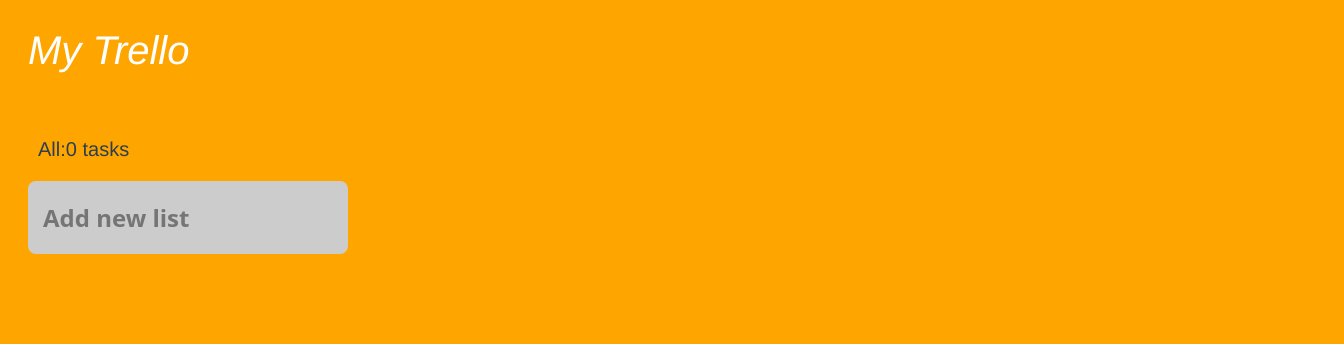
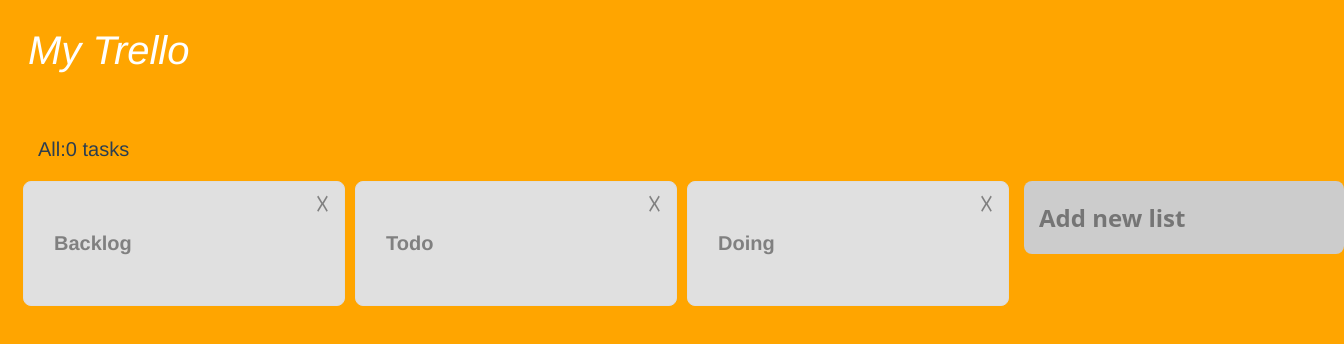
Before and after one commit to 0322keisuke/my-vue-trello, a Vue app: page / in a window 1280 px wide. Shown: the top 344 px of the page, 1344 px wide, since content can reach past the window. Built offline with nearby package versions, Linux system fonts and the light colour scheme.

Commit message:
3-3 削除機能の追加

```diff
--- a/src/components/Board.vue
+++ b/src/components/Board.vue
@@ -5,7 +5,14 @@
     </header>
     <main>
       <p class="info-line">All:0 tasks</p>
-      <list-add />
+      <div class="list-index">
+        <list v-for="(item, index) in lists"
+              :key="item.id"
+              :title="item.title"
+              :listIndex="index"
+        />
+       <list-add />
+      </div>
     </main>
   </div>
 </template>
@@ -13,10 +20,19 @@
 
 <script>
 import ListAdd from './ListAdd.vue'
+import List from './List'
+import { mapState } from 'vuex'
 
  export default {
    components:{
-     ListAdd
+     ListAdd,
+     List,
+   },
+
+   computed:{
+     ...mapState([
+       'lists'
+     ]),
    },
  }
 </script>
--- /dev/null
+++ b/src/components/List.vue
@@ -0,0 +1,32 @@
+<template>
+  <div class="list">
+    <div class="listheader">
+      <p class="list-title">{{ title }}</p>
+      <div class="deletelist" @click="removeList">☓</div>
+    </div>
+  </div>
+</template>
+
+<script>
+
+export default{
+  props:{
+    title:{
+      type:String,
+      required: true
+    },
+    listIndex:{
+      type: Number,
+      required:true
+    }
+  },
+  methods:{
+    removeList:function(){
+      if(confirm('本当にこのリストを削除しますか？')){
+        this.$store.dispatch('removelist',{ listIndex: this.listIndex})
+      }
+    },
+  }
+}
+
+</script>
--- a/src/store/index.js
+++ b/src/store/index.js
@@ -32,10 +32,17 @@ const store = new Vuex.Store({
     addlist(state,payload){
       state.lists.push({ title:payload.title, cards:[]})
     },
+    removelist(state, payload) {
+      state.lists.splice(payload.listIndex, 1)
+    },
   },
   actions: {
     addlist(context, payload) {
       context.commit('addlist',payload)
+    },
+
+    removelist(context, payload){
+      context.commit('removelist', payload)
     },
   },
   getters: {
```
